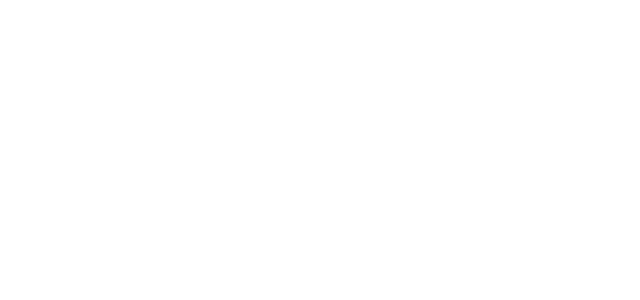
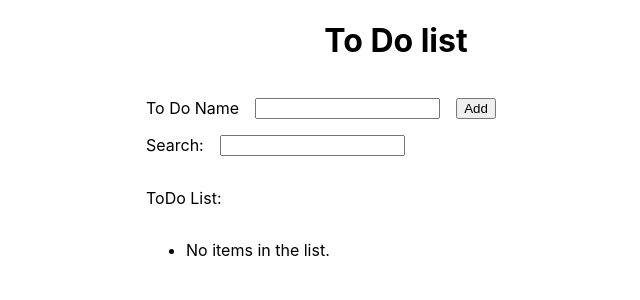
Before and after one commit to alexanderchernetsky/react-frontend-challenges, a React (Create React App) app: page /todo in a window 1280 px wide. Before the commit this address had no page. Shown: the top 300 px of the page, without its empty margins (244-884 px from the left). Built offline with nearby package versions, Linux system fonts and the light colour scheme.

Commit message:
wip: todo list

```diff
--- a/package.json
+++ b/package.json
@@ -11,6 +11,7 @@
     "@types/node": "^16.18.126",
     "@types/react": "^19.2.7",
     "@types/react-dom": "^19.2.3",
+    "lucide-react": "^0.556.0",
     "react": "^19.2.0",
     "react-dom": "^19.2.0",
     "react-hook-form": "^7.68.0",
--- a/src/App.tsx
+++ b/src/App.tsx
@@ -1,12 +1,14 @@
 import { Routes, Route } from "react-router-dom";
 import ProductsPage from "./pages/products/ProductsPage";
 import CreateProductsPage from "./pages/create-product/CreateProductPage";
+import TodoPage from "./pages/todo/ToDoPage";
 
 function App() {
     return (
         <Routes>
             <Route path="/" element={<ProductsPage />} />
             <Route path="/create-product" element={<CreateProductsPage />} />
+            <Route path="/todo" element={<TodoPage />} />
         </Routes>
     );
 }
--- /dev/null
+++ b/src/pages/products/ProductCard.tsx
@@ -0,0 +1,24 @@
+import React, {FC} from "react";
+import {Product} from "./types";
+
+interface ProductCardProps extends Product {}
+
+const ProductCard: FC<ProductCardProps> = ({title, price, description, image}) => {
+    const handleCopyToClipboard = async () => {
+        await navigator.clipboard.writeText(title);
+    }
+
+    return (
+        <li className="product-card">
+            <img src={image} alt={title} width="100" height="100" />
+            <h2>{title}</h2>
+            <p>{description}</p>
+            <p className="product-price">{price}</p>
+            <div>
+                <button type="button" onClick={handleCopyToClipboard}>Copy title</button>
+            </div>
+        </li>
+    )
+}
+
+export default ProductCard;
--- a/src/pages/products/ProductsPage.tsx
+++ b/src/pages/products/ProductsPage.tsx
@@ -1,37 +1,11 @@
-import React, {FC, useEffect, useState} from 'react';
+import React, {useEffect, useState} from 'react';
 import { Link } from "react-router-dom";
 import './styles.css';
 import useIntersectionObserver from "../../hooks/useIntersectionObserver";
 import {fetchWithCache} from "../../utils/fetch";
+import {Product} from "./types";
+import ProductCard from "./ProductCard";
 
-interface Product {
-    id: number;
-    title: string;
-    price: number;
-    description: string;
-    category: string;
-    image: string;
-}
-
-interface ProductCardProps extends Product {}
-
-const ProductCard: FC<ProductCardProps> = ({title, price, description, image}) => {
-    const handleCopyToClipboard = async () => {
-        await navigator.clipboard.writeText(title);
-    }
-
-    return (
-        <li className="product-card">
-            <img src={image} alt={title} width="100" height="100" />
-            <h2>{title}</h2>
-            <p>{description}</p>
-            <p className="product-price">{price}</p>
-            <div>
-                <button type="button" onClick={handleCopyToClipboard}>Copy title</button>
-            </div>
-        </li>
-    )
-}
 
 // https://fakestoreapi.com/docs#tag/Products/operation/getAllProducts
 function ProductsPage() {
@@ -74,10 +48,11 @@
         <div className="App">
             {!loading && !error && isBottomReached && <p className="message">You've reached the bottom!</p>}
             <section>
-                <div>
-                    <h1>Products</h1>
-                    <Link to="/create-product">Create new</Link>
-                </div>
+                <header className="links">
+                    <Link to="/create-product">Create new product</Link>
+                    <Link to="/todo">Manage todos</Link>
+                </header>
+                <h1>Products</h1>
 
                 {loading && <p>Loading...</p>}
                 {error && <p>Error: {error}</p>}
--- a/src/pages/products/styles.css
+++ b/src/pages/products/styles.css
@@ -3,13 +3,10 @@
     padding: 16px;
 }
 
-@keyframes App-logo-spin {
-  from {
-    transform: rotate(0deg);
-  }
-  to {
-    transform: rotate(360deg);
-  }
+.links {
+    display: flex;
+    flex-direction: row;
+    gap: 16px;
 }
 
 .products {
@@ -19,7 +16,6 @@
     gap: 16px;
     list-style-type: none;
 }
-
 
 .product-card {
     padding: 8px;
--- /dev/null
+++ b/src/pages/products/types.ts
@@ -0,0 +1,8 @@
+export interface Product {
+    id: number;
+    title: string;
+    price: number;
+    description: string;
+    category: string;
+    image: string;
+}
--- /dev/null
+++ b/src/pages/todo/ToDoPage.tsx
@@ -0,0 +1,218 @@
+import {FC, useEffect, useRef, useState} from "react";
+import './styles.css';
+import {Trash2} from "lucide-react";
+
+interface ToDo {
+    id: number;
+    name: string;
+    isCompleted: boolean;
+}
+
+interface ToDoItemProps extends ToDo {
+    toggleTodo: (id: number) => void;
+    deleteTodo: (id: number) => void;
+}
+
+class LocalStorageClient {
+    store(todos: ToDo[]) {
+        localStorage.setItem("todos", JSON.stringify(todos));
+    }
+
+    retrieve() {
+        const data = localStorage.getItem("todos");
+        if (data) {
+            return JSON.parse(data) as ToDo[];
+        } else {
+            return null;
+        }
+    }
+}
+
+const storage = new LocalStorageClient();
+
+const ToDoItem:FC<ToDoItemProps> = ({id, name, deleteTodo, toggleTodo, isCompleted}) => {
+    return (
+        <li className="list-item">
+            <label htmlFor={`todo-checkbox-${id}`}>{name}</label>
+            <input id={`todo-checkbox-${id}`} type="checkbox" onChange={() => toggleTodo(id)} checked={isCompleted} onKeyDown={(e) => {
+                if (e.key === 'Enter') {
+                    e.preventDefault();
+                    toggleTodo(id);
+                }
+            }} />
+            <button type='button' onClick={() => deleteTodo(id)}>
+                <span className="sr-only">Delete</span>
+                <Trash2 />
+            </button>
+        </li>
+    )
+}
+
+
+// todo: store the results in local storage and fetch initially, bug!
+// todo: normalise the list
+// todo: apply conditional styling - show completed as crossed
+// todo: optimise the performance
+const TodoPage = () => {
+    const [todos, setTodos] = useState<ToDo[]>([]);
+    const [filteredTodos, setFilteredTodos] = useState<ToDo[] | null>(null);
+
+    // useRef to store the timeout ID so it persists across renders
+    const debounceTimerRef = useRef<NodeJS.Timeout | null>(null);
+    const searchInputRef = useRef<HTMLInputElement>(null);
+
+    useEffect(() => {
+        // get data from storage
+        const todos = storage.retrieve();
+        if (todos) {
+            setTodos(todos);
+        }
+    }, []);
+
+    const addToDo = (event: React.FormEvent<HTMLFormElement>) => {
+        event.preventDefault();
+        // get title field
+        const form = event.currentTarget;
+        const formData = new FormData(form);
+        const title = formData.get("title") as string;
+
+        if (!title) {
+            console.warn("Title is required");
+            return
+        }
+        // update state
+        setTodos(prev => {
+            return [...prev, {
+                id: Math.round(Math.random() * 1_000_000),
+                name: title,
+                isCompleted: false,
+            }];
+        });
+
+        // clean up the form
+        form.reset();
+
+        // store
+        storage.store(todos);
+    }
+
+    // search with debouncing without external libraries
+    const filterTodos = (event: React.ChangeEvent<HTMLInputElement>) => {
+        const searchText = event.target.value;
+
+        // Clear the previous timeout if it exists
+        if (debounceTimerRef.current) {
+            clearTimeout(debounceTimerRef.current);
+        }
+
+        // Filtering logic with attention to case sensitivity: make it case-sensitive and case-insensitive
+        // case-sensitive search
+        // const filtered = todos.filter(item => {
+        //     return item.name.includes(searchText);
+        // });
+
+        const timeout = setTimeout(() => {
+            // case-insensitive search
+            const filtered = todos.filter(item => {
+                return item.name.toLowerCase().includes(searchText.toLowerCase());
+            });
+
+            setFilteredTodos(filtered);
+        }, 300);
+
+        debounceTimerRef.current = timeout;
+    }
+
+    useEffect(() => {
+        // if todos change - filter todos again
+        const searchText = searchInputRef?.current?.value;
+
+        console.log(searchText);
+
+        if (!searchText) return;
+
+        const filtered = todos.filter(item => {
+            return item.name.toLowerCase().includes(searchText.toLowerCase());
+        });
+
+        setFilteredTodos(filtered);
+    }, [todos])
+
+    const toggleTodo = (id: number) => {
+        setTodos(prev => {
+            const updated = prev.map(item => {
+                if (item.id === id) {
+                    return {
+                        ...item,
+                        isCompleted: !item.isCompleted
+                    }
+                }
+                return item;
+            });
+
+            return updated;
+        });
+
+        // store
+        storage.store(todos);
+    }
+
+    const resetFilter = () => {
+        setFilteredTodos(null);
+        // reset input value
+        const searchInput = document.getElementById("search-input") as HTMLInputElement | null;
+        if (searchInput) {
+            searchInput.value = '';
+            // Optional: keep focus so user can immediately type again
+            searchInput.focus();
+        }
+    }
+
+    const deleteTodo = (id: number) => {
+        setTodos(prev => {
+            return prev.filter(item => item.id !== id);
+        });
+
+        // store
+        storage.store(todos);
+    }
+
+    console.log('render', filteredTodos);
+
+    return (
+        <main className="page-content">
+            <h1>To Do list</h1>
+            <div className="container">
+                <form id="todo-form" onSubmit={addToDo} className="todo-form">
+                    <label htmlFor="title">To Do Name</label>
+                    <input type="text" id="title" name="title"/>
+                    <button type="submit">Add</button>
+                </form>
+
+                <div className="todo-search">
+                    <label htmlFor="search-input">Search:</label>
+                    <input ref={searchInputRef} name="search-input" id="search-input" type="search" onChange={filterTodos} />
+                </div>
+
+                <p className="list-label">ToDo List:</p>
+                <ul>
+                    {filteredTodos ? (
+                        filteredTodos.map(item => <ToDoItem key={item.id} {...item} deleteTodo={deleteTodo} toggleTodo={toggleTodo} />)
+                    ) : (
+                        todos.map(item => <ToDoItem key={item.id} {...item} deleteTodo={deleteTodo} toggleTodo={toggleTodo} />)
+                    )}
+
+                    {filteredTodos && (
+                        <button type="button" onClick={resetFilter}>Reset filter</button>
+                    )}
+
+                    {todos?.length === 0 && (
+                        <li>No items in the list.</li>
+                    )}
+                </ul>
+            </div>
+        </main>
+    )
+}
+
+export default TodoPage;
--- /dev/null
+++ b/src/pages/todo/styles.css
@@ -0,0 +1,47 @@
+.page-content {
+    display: flex;
+    flex-direction: column;
+    justify-content: center;
+    align-items: center;
+    gap: 16px;
+}
+
+.container {
+    width: 500px;
+    display: flex;
+    flex-direction: column;
+    justify-content: center;
+    align-items: stretch;
+    gap: 16px;
+}
+
+.todo-form, .todo-search {
+    display: flex;
+    flex-direction: row;
+    gap: 16px;
+}
+
+.list-label {
+    margin-bottom: 0;
+}
+
+.list-item {
+    display: flex;
+    flex-direction: row;
+    justify-content: start;
+    align-items: center;
+    gap: 4px;
+    padding: 4px;
+}
+
+.sr-only {
+    position: absolute;
+    width: 1px;
+    height: 1px;
+    padding: 0;
+    margin: -1px;
+    overflow: hidden;
+    clip: rect(0, 0, 0, 0);
+    white-space: nowrap;
+    border-width: 0;
+}
```
Also changed, not shown: 1 other file (tests, documents, lock files or other folders).
